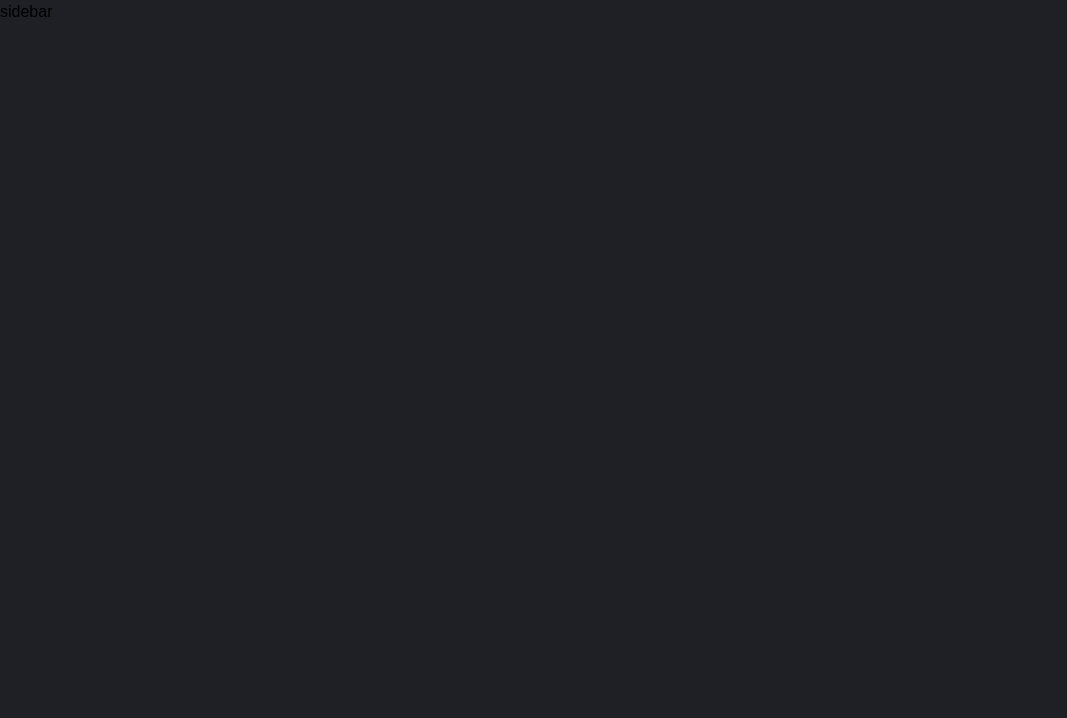
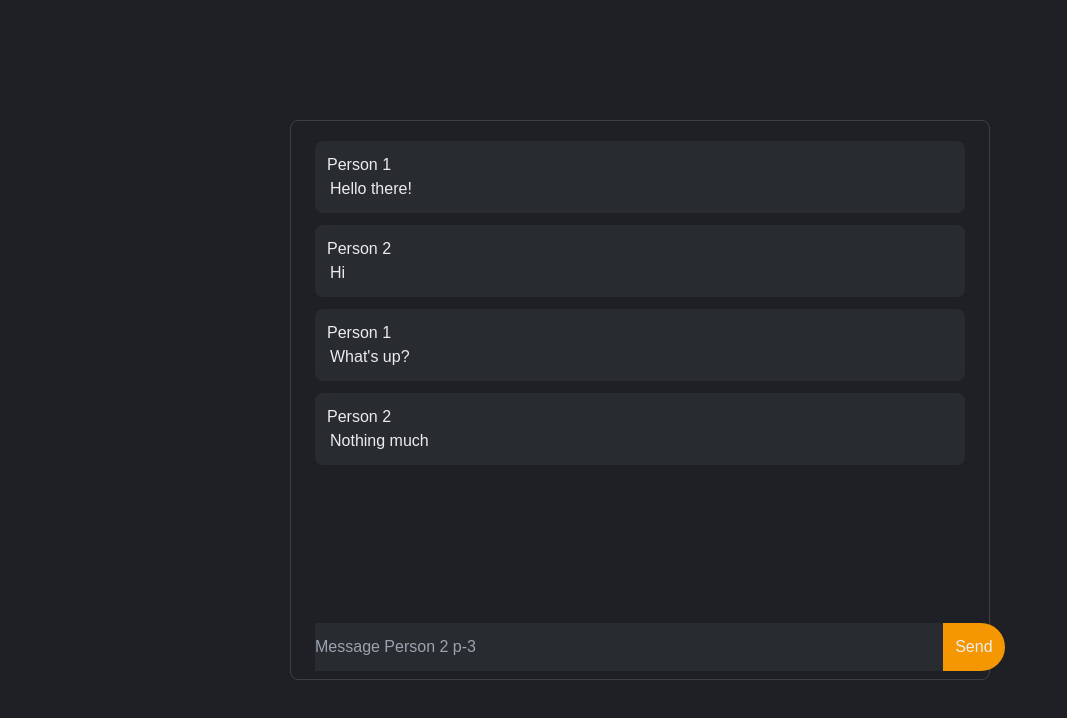
Before and after one commit to Humboorgir/Velocify-frontend, a Next.js app: page /app in a window 1280 px wide. Shown: the top 718 px of the page, without its empty margins (0-1067 px from the left). Built offline with nearby package versions, Linux system fonts and the light colour scheme.

Commit message:
designed very basic pages/app ui

```diff
--- a/components/app/sidebar.js
+++ /dev/null
@@ -1,7 +0,0 @@
-import React from "react";
-
-const Sidebar = () => {
-  return <div>sidebar</div>;
-};
-
-export default Sidebar;
--- a/pages/app.js
+++ b/pages/app.js
@@ -1,9 +1,44 @@
-import Sidebar from "@/components/app/sidebar";
+const messages = [
+  {
+    author: "Person 1",
+    content: "Hello there!",
+  },
+  {
+    author: "Person 2",
+    content: "Hi",
+  },
+  {
+    author: "Person 1",
+    content: "What's up?",
+  },
+  {
+    author: "Person 2",
+    content: "Nothing much",
+  },
+];
 const App = () => {
   return (
-    <>
-      <Sidebar />
-    </>
+    // container
+    <div className="absolute grid h-full w-full place-items-center text-textColor">
+      {/* chatbox */}
+      <div className="relative flex h-[70vh] w-[min(90vw,700px)] flex-col gap-3 rounded-lg border border-neutral-700 px-6 py-5">
+        {messages.map((message) => {
+          return (
+            <div className="flex flex-col rounded-lg bg-[#282b30] p-3">
+              <span>{message.author}</span>
+              <span className="ml-[3px]">{message.content}</span>
+            </div>
+          );
+        })}
+        <form className="absolute bottom-2 flex w-full flex-row">
+          <input
+            placeholder="Message Person 2 p-3"
+            className="w-[90%] bg-[#282b30]"
+          />
+          <button className="rounded-r-3xl bg-yellowStrong p-3">Send</button>
+        </form>
+      </div>
+    </div>
   );
 };
 
```
